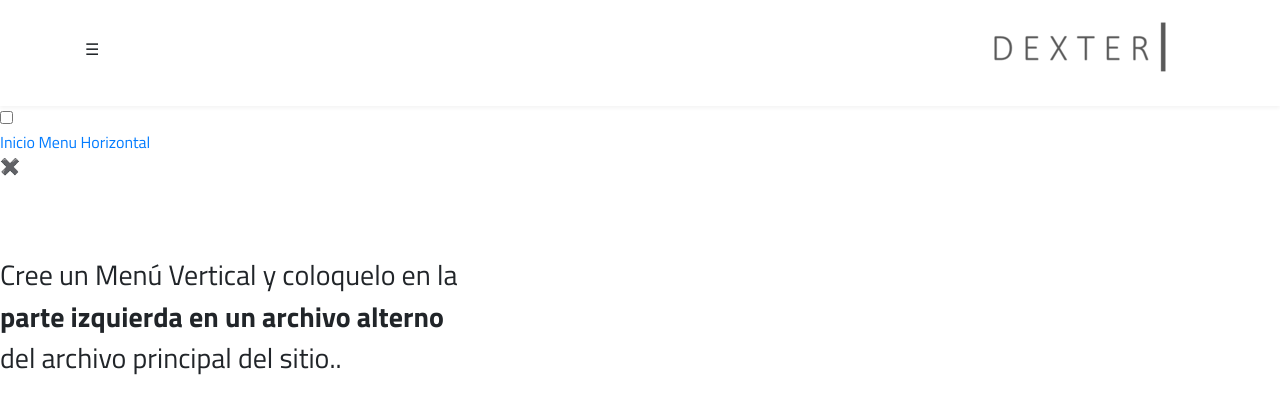
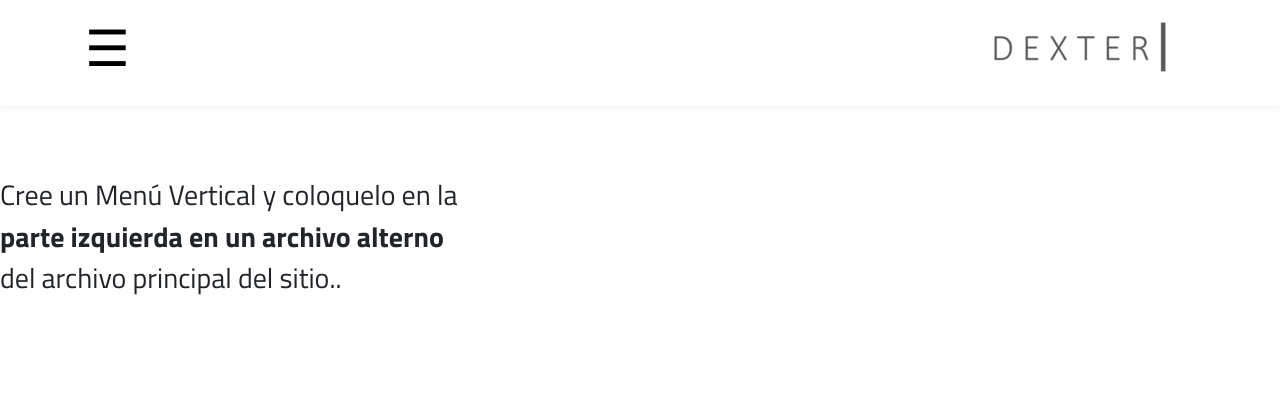
Before and after one commit to Dexterrock/portafolio, a PHP site: page /2dabarra.php in a window 1280 px wide. Shown: the top 414 px of the page. Run offline with PHP 8.4, Linux system fonts and the light colour scheme.

Commit message:
tarea 1.3 / se agregaron correciones a el menu vertical

```diff
--- a/2dabarra.php
+++ b/2dabarra.php
@@ -8,7 +8,7 @@
 
   <!-- Bootstrap CSS -->
   <link rel="stylesheet" href="https://cdn.jsdelivr.net/npm/bootstrap@4.5.3/dist/css/bootstrap.min.css" integrity="sha384-TX8t27EcRE3e/ihU7zmQxVncDAy5uIKz4rEkgIXeMed4M0jlfIDPvg6uqKI2xXr2" crossorigin="anonymous">
-  <link href="./assets/styles/style.css" rel="stylesheet">
+  <link href="./assets/styles/style-barravertical.css" rel="stylesheet">
   <link rel="preconnect" href="https://fonts.gstatic.com">
   <link href="https://fonts.googleapis.com/css2?family=Titillium+Web:wght@200;400;700&display=swap" rel="stylesheet">
   <scrip src="https://unpkg.com/ionicons@5.2.3/dist/ionicons.js">
--- /dev/null
+++ b/assets/styles/style-barravertical.css
@@ -0,0 +1,214 @@
+body{
+    font-family: 'Titillium Web', sans-serif;
+}
+h1{
+    font-size: 70px;
+    font-weight: 500;
+    line-height: 80px;
+}
+h2{
+    font-size: 48px;
+    margin-bottom: 30px;
+}
+p{
+    font-size:  20px;
+    color: #999999;
+    line-height: 1.8;
+    margin-bottom: 0;
+}
+a:hover{
+    color: aqua;
+}
+section{
+    padding: 120px 0;
+}
+
+.topmargin-xs{margin:15 px ;}
+.topmargin-sm{margin:30 px ;}
+.topmargin-lg{margin:30 px ;}
+.btn{
+    font-size: 14px;
+    padding:  15px 26px;
+    min-width: 160px;
+    border-radius: 2px;
+    display: inline-block;
+}
+.btn-light{
+    background-color: #ffffff;
+    color: #1a1a1a;
+    border: 2px solid #ffffff;
+}
+.btn{
+    font-size: 14px;
+    margin-left: 5px;
+}
+.navbar{
+    background-color: #ffffff;
+    box-shadow: 0 2px 4px 0 rgba(0, 0, 0, .05);
+    min-height: 100px;
+}
+.nav-link{color: #1a1a1a;}
+.nav-link:hover {color:#1a1a1a;}
+
+.logo-brand {
+    min-width: 160 px;
+    max-width: 180 px;
+}
+.navbar-togger{font-size: 10px;}
+.navbar-togger:focus{outline: none;}
+#hero{
+    background-image: url('imagenes/programador.jpg');
+    background-size: cover;
+    width: 1300px;
+    height: 200px;
+    padding-top: 5px;
+    min-height: 5px;
+    color: #ffffff;
+
+}
+#hero p{
+    color: #ffffff;
+}
+.icon-css{
+    width: 200px;
+    height: 200;
+    padding: 10px;
+    margin: 10px;
+   /* border: 2px solid black; */
+    float: left;
+}
+.icon-html{
+    width: 200px;
+    height: 200;
+    padding: 10px;
+    margin: 10px;
+   /* border: 2px solid black; */
+    float: right;
+}
+.icon-android{
+    width: 250px;
+    height: 240;
+    padding: 10px;
+    margin: 10px;
+    float: none;
+}
+.foto{
+    width: 250px;
+    height: 240;
+    padding: 10px;
+    margin: 10px;
+    float: none;
+}
+.avatar {
+    /* cambia estos dos valores para definir el tamaño de tu círculo */
+    height: 200px;
+    width: 200px;
+    /* los siguientes valores son independientes del tamaño del círculo */
+   margin: auto;
+    background-position: 100%;
+    border-radius: 50%;
+    background-size: 100% auto;
+}
+.content-center{
+    max-width: 900px;
+    margin:0 auto 100px auto;
+    text-align: center;
+}
+.portafolio{
+    background-color: rgb(31, 74, 190);
+}
+.portfolio-container{
+    position: relative;
+    overflow: hidden;
+    margin: 10px 0;
+    border-radius: 2px;
+}
+.portfolio-container img{
+    -moz-transition: all 0.8s;
+    -webkit-transition:all 0.8s;
+    transition: all 0.8s;
+}
+.portfolio-container:hover img{
+    -moz-transform: scale(1.2);
+    -webkit-transform: scale(1.2);
+    transform: scale (1.2);
+}
+.portfolio-details{
+    position: absolute;
+    bottom: 25px;
+    left: 25px;
+    z-index: 9000 ;
+}
+.portfolio-details h2{
+    margin-bottom: 0px;
+}
+.portfolio-details a h2, .portfolio-details a p{
+    color: #ffffff;
+}
+.posicioncontainer{
+    margin: 10px;
+    float: left;
+}
+/*MENU LATERAL*/
+.container .btn-menu {
+    float: left;
+    line-height: 70px;
+}
+.container .btn-menu label {
+    color: #000000;
+    font-size: 50px;
+    cursor: pointer;
+}
+/*Menù lateral*/
+#btn-menu{
+    display: none;
+}
+.container-menu{
+    position: absolute;
+    background: rgba(0,0,0,0.5);
+    width: 100%;
+    height: 100vh;
+    top: 0;left: 0;
+    transition: all 500ms ease;
+    opacity: 0;
+    visibility: hidden;
+}
+#btn-menu:checked ~ .container-menu{
+    opacity: 1;
+    visibility: visible;
+}
+.cont-menu{
+    width: 100%;
+    max-width: 250px;
+    background: #1c1c1c;
+    height: 100vh;
+    position: relative;
+    transition: all 500ms ease;
+    transform: translateX(-100%);
+}
+#btn-menu:checked ~ .container-menu .cont-menu{
+    transform: translateX(0%);
+}
+.cont-menu nav{
+    transform: translateY(15%);
+}
+.cont-menu nav a{
+    display: block;
+    text-decoration: none;
+    padding: 20px;
+    color: #c7c7c7;
+    border-left: 5px solid transparent;
+    transition: all 400ms ease;
+}
+.cont-menu nav a:hover{
+    border-left: 5px solid #c7c7c7;
+    background: #1f1f1f;
+}
+.cont-menu label{
+    position: absolute;
+    right: 5px;
+    top: 10px;
+    color: #fff;
+    cursor: pointer;
+    font-size: 18px;
+}
```
Also changed, not shown: 1 other file.
